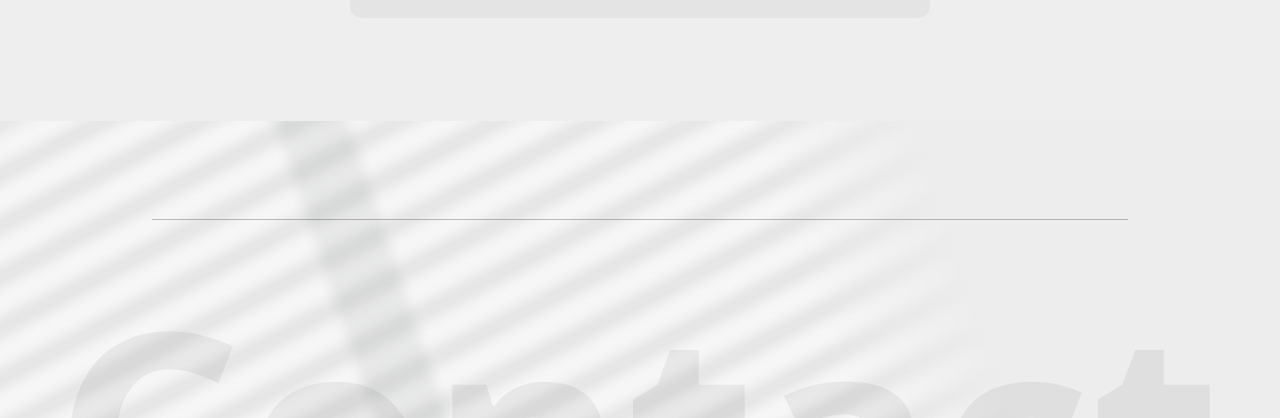
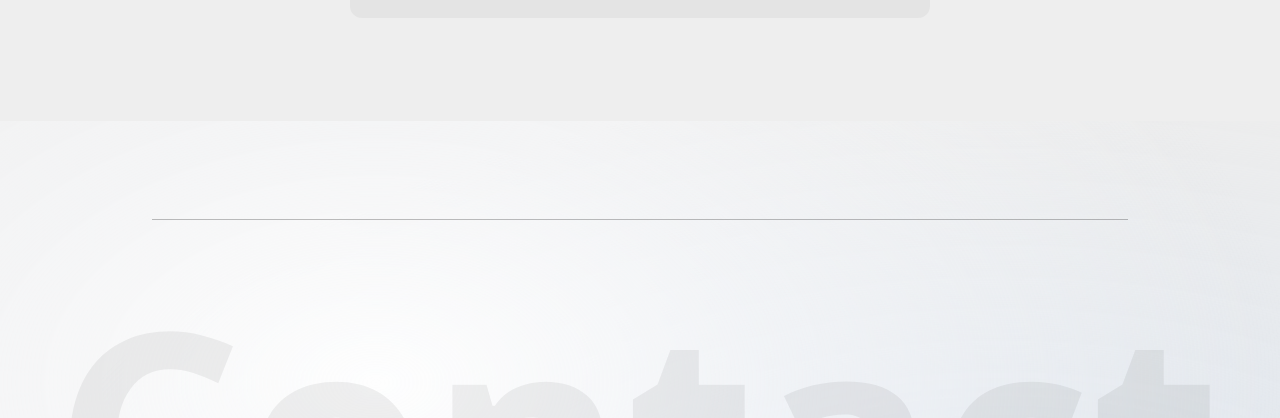
Before and after one commit to Mayya8888/plagin_url, a plain HTML site: page index.html in a window 1280 px wide. Shown: the part 3910-4328 px from the top of the page. Drawn offline with Linux system fonts and the light colour scheme.

Commit message:
Use a breathing gradient in Contacts

```diff
--- a/contacts.css
+++ b/contacts.css
@@ -1,14 +1,12 @@
 .contacts {
-  --contacts-progress: 0;
   --contacts-top: clamp(150px, 26.2svh, 225px);
-  --window-travel: 34%;
   --qr-size: 224px;
   position: relative;
   isolation: isolate;
   overflow: clip;
   min-block-size: 100svh;
   padding: var(--contacts-top) 16px 68px;
-  background: color-mix(in srgb, #eee, #e3e5e3 calc(100% * var(--contacts-progress)));
+  background: #eee;
 }
 
 .contacts::before {
@@ -29,26 +27,31 @@
   pointer-events: none;
 }
 
-/* The slatted projection and its travel are based on Light through the Blinds by Animorio. */
-.contacts-window {
+.contacts-light::before,
+.contacts-light::after {
   position: absolute;
-  inset-block-start: -28%;
-  inset-inline-start: -18%;
-  inline-size: 92vmax;
-  block-size: 70vmax;
-  background:
-    linear-gradient(90deg, transparent 47%, #35433c14 47% 53%, transparent 53%),
-    repeating-linear-gradient(180deg, #ffffff85 0 26px, #35433c0d 26px 44px);
-  filter: blur(6px);
-  mask-image:
-    linear-gradient(90deg, transparent, #000 14% 86%, transparent),
-    linear-gradient(180deg, transparent, #000 12% 88%, transparent);
-  mask-composite: intersect;
-  transform:
-    translate(calc(var(--window-travel) * var(--contacts-progress)), calc(10% * var(--contacts-progress)))
-    rotate(calc(-26deg - 20deg * var(--contacts-progress)))
-    skewX(calc(-8deg - 14deg * var(--contacts-progress)))
-    scaleY(calc(1 + .45 * var(--contacts-progress)));
+  inset: -16%;
+  content: "";
+}
+
+.contacts-light::before {
+  background: radial-gradient(ellipse at 66% 55%, #cad9eb99, #dbe4ef80 29%, transparent 65%);
+  animation: contacts-cool-light 24s ease-in-out infinite alternate;
+}
+
+.contacts-light::after {
+  background: radial-gradient(ellipse at 38% 38%, #ffffffed, #fafbfd8c 28%, transparent 64%);
+  animation: contacts-white-light 19s ease-in-out infinite alternate;
+}
+
+@keyframes contacts-cool-light {
+  from { transform: translate(9%, 5%) scale(.95); }
+  to { transform: translate(-12%, -7%) scale(1.13); }
+}
+
+@keyframes contacts-white-light {
+  from { transform: translate(-9%, -4%) scale(.9); }
+  to { transform: translate(11%, 6%) scale(1.16); }
 }
 
 .contacts-content {
@@ -107,11 +110,13 @@
 @media (max-width: 600px) {
   .contacts {
     --contacts-top: clamp(144px, 24svh, 186px);
-    --window-travel: 10%;
     --qr-size: clamp(184px, 54vw, 224px);
   }
+}
 
-  .contacts-window {
-    inset-inline-start: -68%;
+@media (prefers-reduced-motion: reduce) {
+  .contacts-light::before,
+  .contacts-light::after {
+    animation: none;
   }
 }
--- a/contacts.js
+++ /dev/null
@@ -1,27 +0,0 @@
-(() => {
-  const contacts = document.querySelector("#contacts");
-  const reducedMotion = matchMedia("(prefers-reduced-motion: reduce)");
-  let frame = 0;
-
-  function paint() {
-    frame = 0;
-    const viewportHeight = document.documentElement.clientHeight;
-    const { top, height } = contacts.getBoundingClientRect();
-    const start = viewportHeight * .9;
-    const distance = start + Math.max(0, height - viewportHeight);
-    const progress = !reducedMotion.matches && distance > 0
-      ? Math.min(1, Math.max(0, (start - top) / distance))
-      : 0;
-    contacts.style.setProperty("--contacts-progress", progress);
-  }
-
-  function schedule() {
-    if (!frame) frame = requestAnimationFrame(paint);
-  }
-
-  window.addEventListener("scroll", schedule, { passive: true });
-  window.addEventListener("resize", schedule);
-  window.addEventListener("pageshow", schedule);
-  reducedMotion.addEventListener("change", schedule);
-  paint();
-})();
--- a/index.html
+++ b/index.html
@@ -14,7 +14,6 @@
   <script src="./header-menu.js" defer></script>
   <script src="./about.js" defer></script>
   <script src="./about-skills.js" defer></script>
-  <script src="./contacts.js" defer></script>
 </head>
 <body>
   <nav class="nav" aria-label="Разделы портфолио">
@@ -126,9 +125,7 @@
     </section>
 
     <section id="contacts" class="contacts" aria-labelledby="contacts-title">
-      <div class="contacts-light" aria-hidden="true">
-        <div class="contacts-window"></div>
-      </div>
+      <div class="contacts-light" aria-hidden="true"></div>
       <div class="contacts-content">
         <h2 id="contacts-title" class="contacts-title">
           <img src="./assets/contact-title.svg" alt="Контакты" width="1144" height="223">
```
Also changed, not shown: 1 other file.
